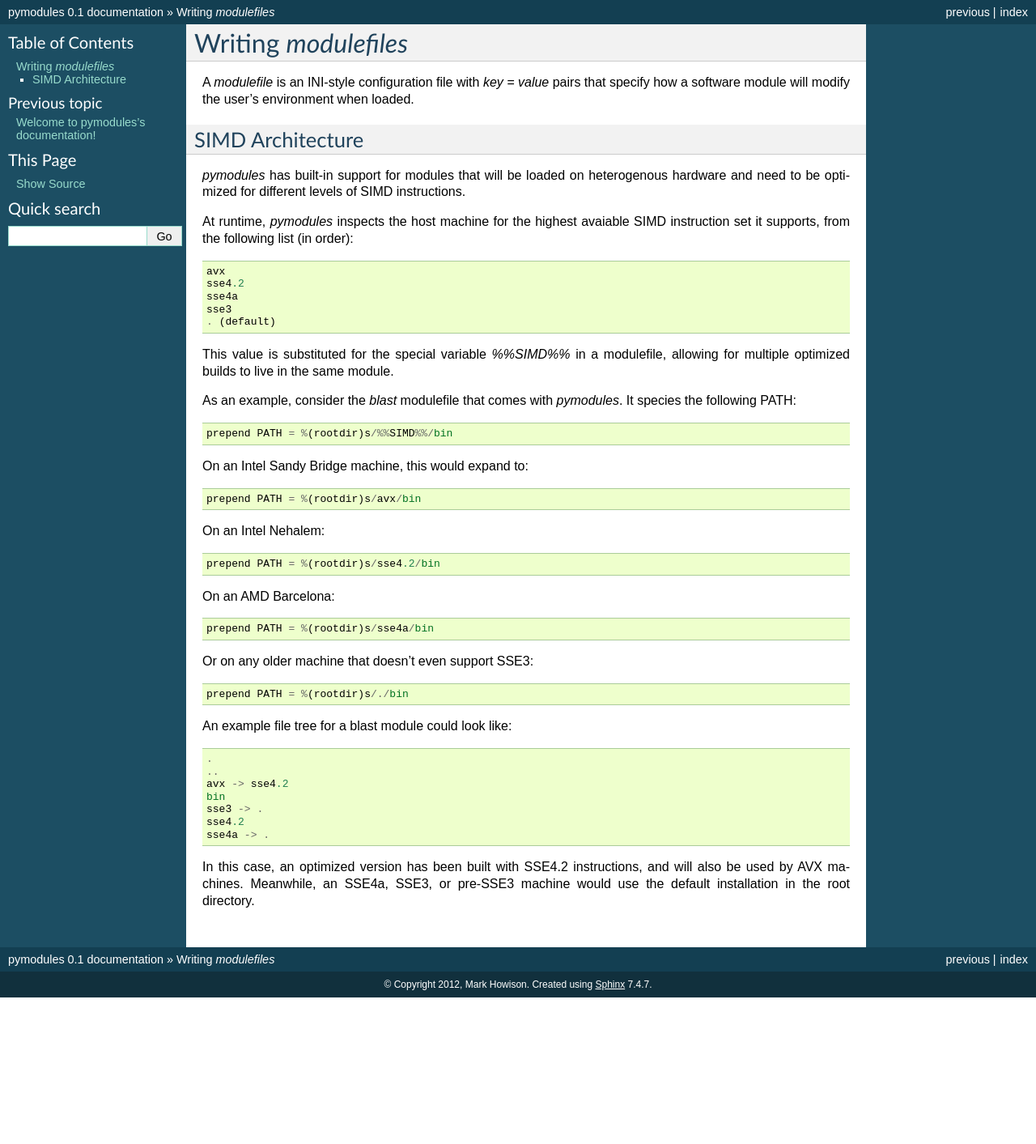
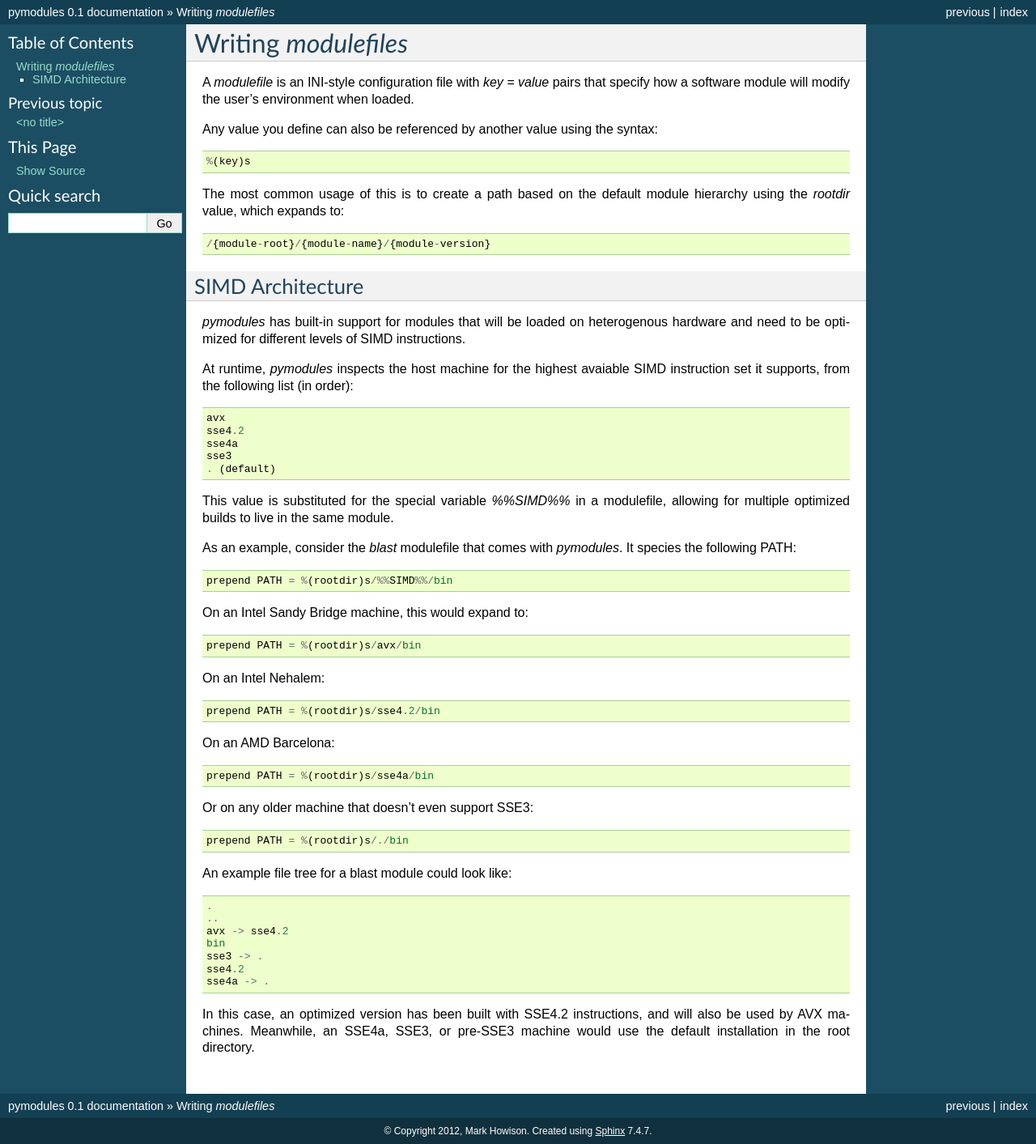
Before and after one commit to shk3/pymodules, a Sphinx documentation site: the page built from doc/modulefiles.rst, in a window 1280 px wide. Shown: the whole page at 81% size. Built offline with Sphinx 7.4.7, drawn with Linux system fonts in a browser that asks for light colours; before the commit the page ends 1232 px from its top, so only the background shows below that.

```diff
--- a/doc/index.rst
+++ b/doc/index.rst
@@ -12,6 +12,7 @@ Contents
 .. toctree::
    :maxdepth: 2
 
+   install
    modulefiles
 
 
--- /dev/null
+++ b/doc/install.rst
@@ -0,0 +1 @@
+../INSTALL
--- a/doc/modulefiles.rst
+++ b/doc/modulefiles.rst
@@ -4,6 +4,16 @@ Writing `modulefiles`
 A `modulefile` is an INI-style configuration file with `key = value` pairs
 that specify how a software module will modify the user's environment when
 loaded.
+
+Any value you define can also be referenced by another value using the syntax::
+
+  %(key)s
+
+The most common usage of this is to create a path based on the default
+module hierarchy using the `rootdir` value, which expands to::
+
+  /{module-root}/{module-name}/{module-version}
+
 
 SIMD Architecture
 -----------------
```
Also changed, not shown: 1 other file.
